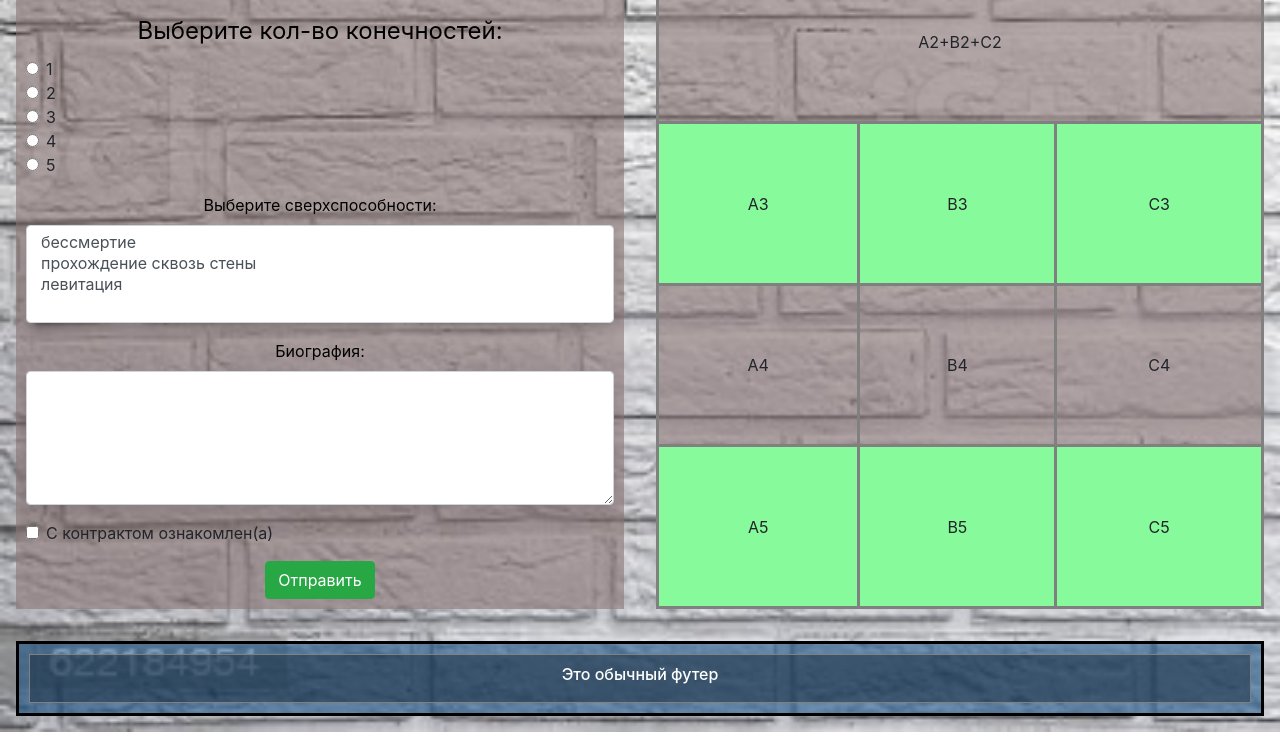
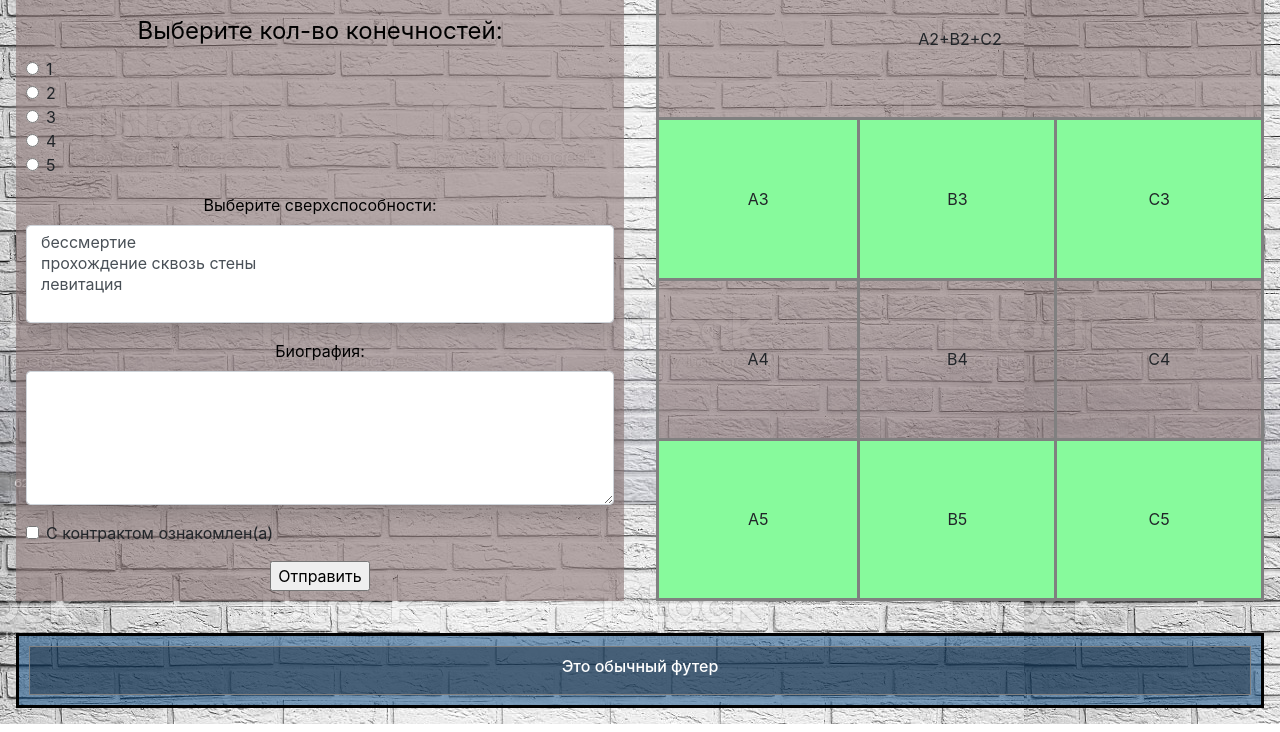
Before and after one commit to s0160166/web1, a plain HTML site: page root/index/indexy.html in a window 1280 px wide. Shown: the part 1542-2274 px from the top of the page. Drawn offline with nearby package versions, Linux system fonts and the light colour scheme.

Commit message:
commit17(5)

```diff
--- a/root/index/indexy.html
+++ b/root/index/indexy.html
@@ -148,6 +148,7 @@
         <div class="col-xs-12 order-1 col-md-6 px-sm-3">
           <div class="h-100 py-3">
             <div id="form">
+              <form action="/" method="POST">
               <div class="form-group">
                    <label for="username" style="color: black;">Имя:</label>
                    <input type="text" class="form-control w-100 shadow bg-white rounded" name="firstname" id="firstname" placeholder="Enter Username">
@@ -223,7 +224,8 @@
                    С контрактом ознакомлен(а)  </label>
                    </div>
                    </fieldset>
-                   <button type="submit" class="btn btn-success btn-md">Отправить</button>
+                   <input type="submit" value="Отправить" />
+                 </form>
                 </div>
               </div>
             </div>
--- a/root/index/style.css
+++ b/root/index/style.css
@@ -1,8 +1,7 @@
 body{
 	margin: 0;
-	background: grey url(fon.jpg); /* Фоновый цвет и фоновый рисунок*/
-
-		background-size: cover
+	background-image: url(fon.jpg);
+  background-size: auto;
 }
 #header_box {
 	background: rgba(0, 66, 127, 0.5);
```
